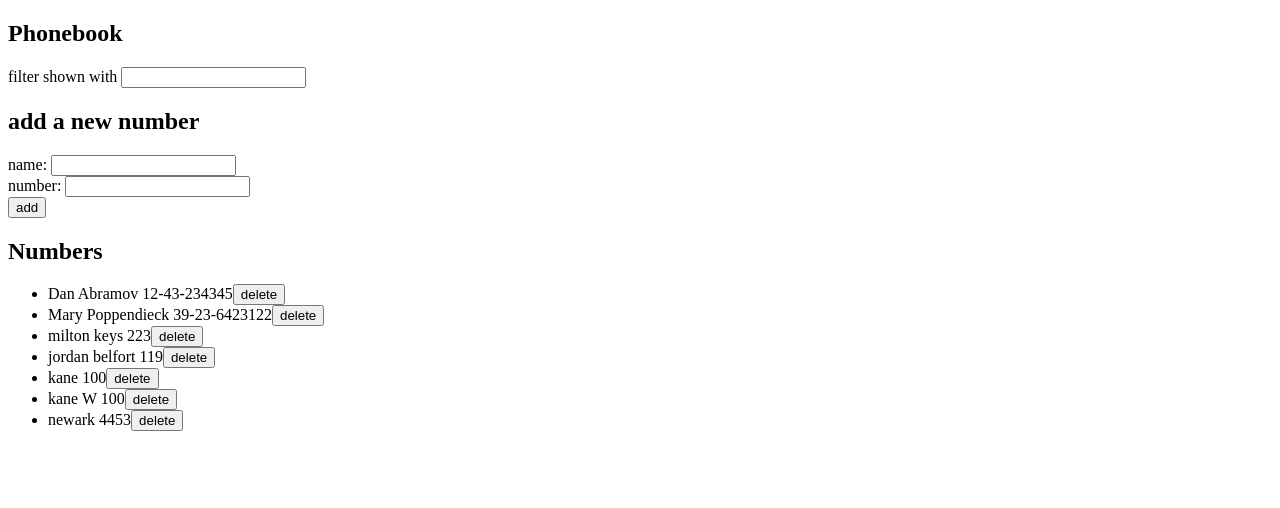
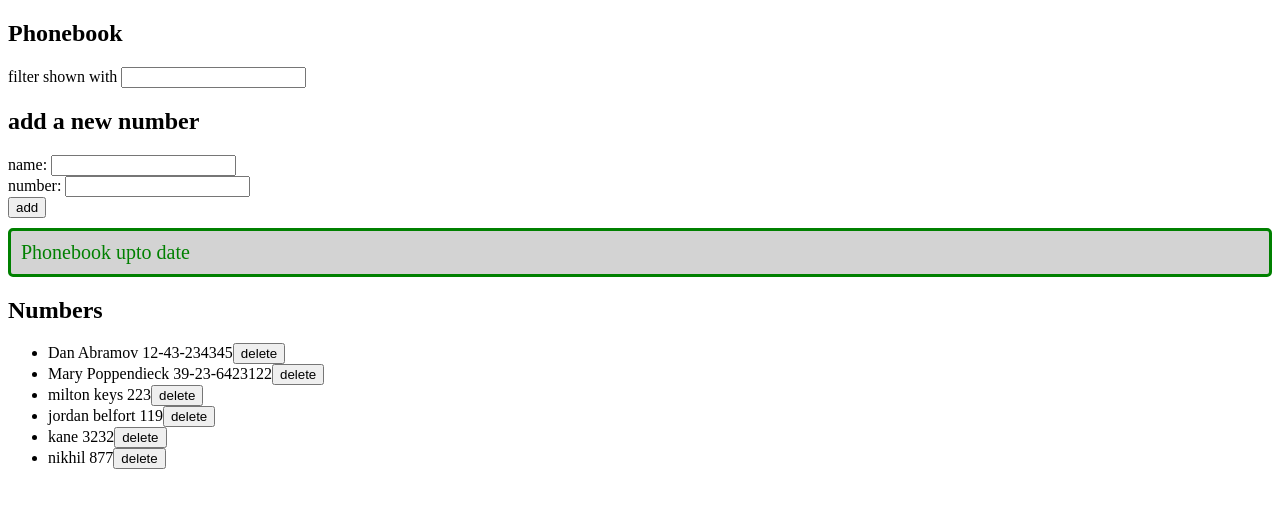
Before and after one commit to gurramnikhil4/FullStackOpen, a React (Vite) app in the folder part2/phonebook/: page / in a window 1280 px wide. Shown: the top 508 px of the page. Built offline with nearby package versions, Linux system fonts and the light colour scheme; data requests are answered from the project's data file.

Commit message:
Ex 2.16 Create Notification

```diff
--- a/part2/phonebook/db.json
+++ b/part2/phonebook/db.json
@@ -22,18 +22,13 @@
     },
     {
       "name": "kane",
-      "number": "100",
+      "number": "3232",
       "id": 7
     },
     {
-      "name": "kane W",
-      "number": "100",
+      "name": "nikhil",
+      "number": "877",
       "id": 8
-    },
-    {
-      "name": "newark",
-      "number": "4453",
-      "id": 9
     }
   ]
 }
--- a/part2/phonebook/src/App.jsx
+++ b/part2/phonebook/src/App.jsx
@@ -3,14 +3,18 @@ import Filter from './components/Filter'
 import PersonForm from './components/PersonForm'
 import Persons from './components/Persons'
 import contactServices from './services/contacts'
+import Message from './components/Message'
+import './index.css'
+
+const uptoDate="Phonebook upto date"
 
 const App = () => {
 
   const [persons, setPersons] = useState([])
-  // const [toDisplay, setDisplay]=useState([])
   const [newName, setNewName] = useState('')
   const [newNumber, setNewNumber] = useState('')
   const [newSearch, setNewSearch] = useState('')
+  const [errorMessage, setErrorMessage]=useState(uptoDate)
 
   useEffect(()=>{
     contactServices.getAll().then(response=>setPersons(response))
@@ -34,6 +38,10 @@ const handleSubmit = (event)=>{
         setPersons(persons.map((person)=>{
           return person.id==response.id?response:person
         }))
+        setErrorMessage(`Updated ${response.name}`)
+        setTimeout(
+          ()=>setErrorMessage(uptoDate)
+          ,2500)
        })
       }
     }
@@ -42,7 +50,13 @@ const handleSubmit = (event)=>{
     name:newName,
     number:newNumber,
     }
-    contactServices.create(newNameObject).then((data)=>setPersons(persons.concat(data)))
+    contactServices.create(newNameObject).then((data)=>{
+      setPersons(persons.concat(data))
+      setErrorMessage(`Created ${data.name}`)
+      setTimeout(
+        ()=>setErrorMessage(uptoDate)
+        ,2500)
+    })
   }
   setNewName('')
   setNewNumber('')
@@ -65,6 +79,7 @@ const handleDelete = (name,id)=>{
       <h2>add a new number</h2>
       <PersonForm handleSubmit={handleSubmit} newName={newName} setNewName={setNewName} newNumber={newNumber} setNewNumber={setNewNumber}/>
 
+      <Message message={errorMessage}/>
       <h2>Numbers</h2>
       <Persons persons={persons} handleDelete={handleDelete}/>
 
--- /dev/null
+++ b/part2/phonebook/src/components/Message.jsx
@@ -0,0 +1,10 @@
+import React from "react";
+
+const Message = ({message})=>{
+    return(
+        <div className="message">{message}</div>
+    )
+
+}
+
+export default Message
--- /dev/null
+++ b/part2/phonebook/src/index.css
@@ -0,0 +1,11 @@
+.message {
+        color: green;
+        background: lightgrey;
+        font-size: 20px;
+        border-style: solid;
+        border-radius: 5px;
+        padding: 10px;
+        margin-bottom: 10px;
+        margin-top: 10px;
+
+}
```
